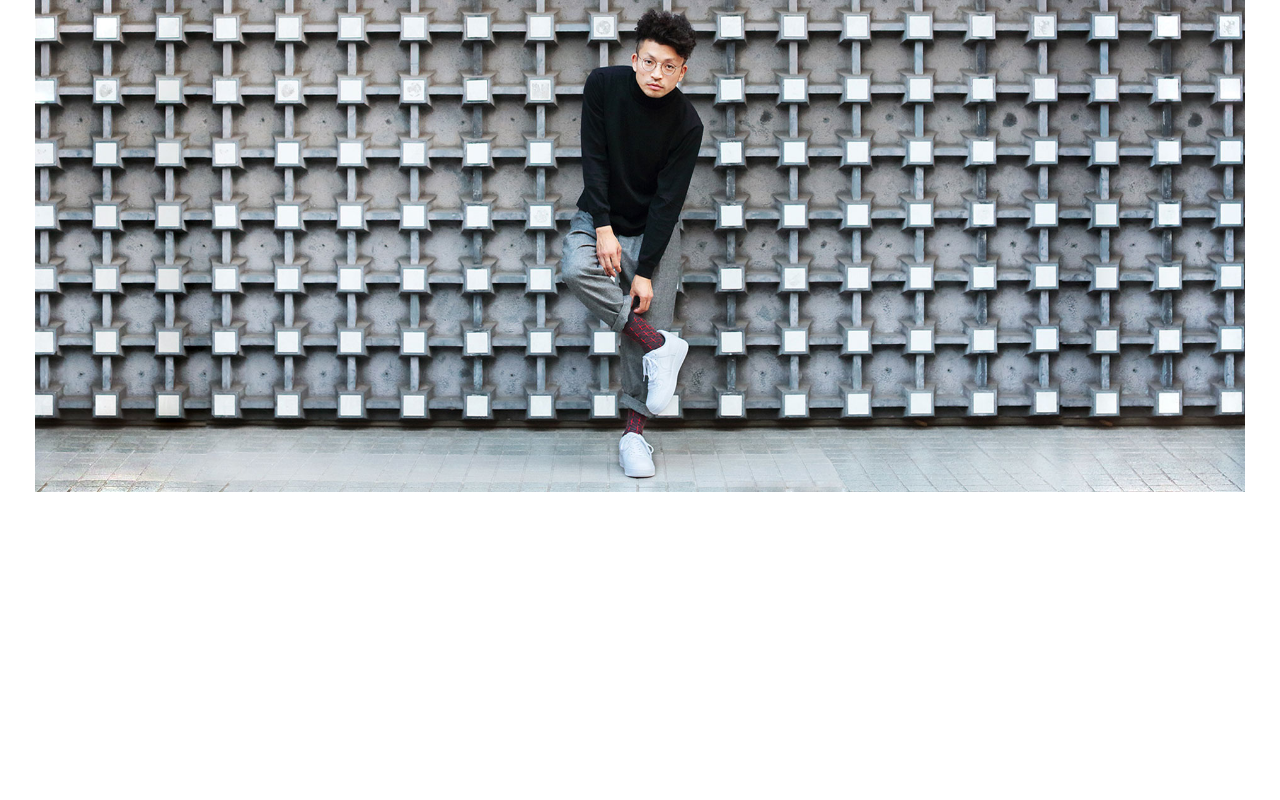
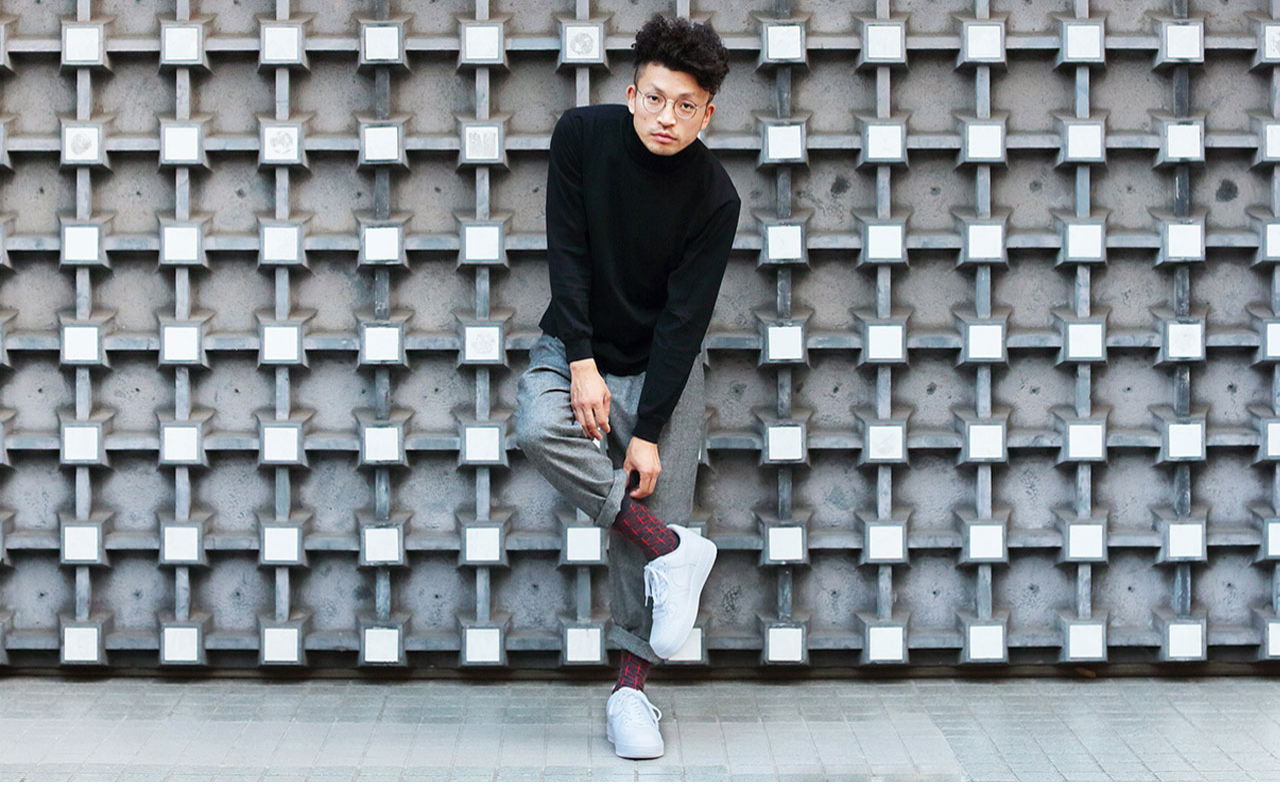
Before and after one commit to InnaBondarenko/Nosock, a website: page markup/UI_MR.html in a window 1280 px wide. Drawn offline with nearby package versions, Linux system fonts and the light colour scheme; files that its build step writes are made by us from their sources.

Commit message:
add intro-block

```diff
--- a/markup/UI_MR.html
+++ b/markup/UI_MR.html
@@ -9,10 +9,8 @@
 </head>
 	<body>
 
-		<div class="container">
-			<div class="intro">
-				<img src="assets/images/img01.jpg" height="780" width="1920" alt="">
-			</div>
+		<div class="intro">
+			<img class="intro-img" src="assets/images/img01.jpg" alt="">
 		</div>
 
 	<script src="https://ajax.googleapis.com/ajax/libs/jquery/1.11.3/jquery.min.js"></script>
--- a/markup/assets/scss/all.scss
+++ b/markup/assets/scss/all.scss
@@ -11,6 +11,7 @@
 @import 'modules/basket-block';
 @import 'modules/thumbnails';
 @import 'modules/blocks';
+@import 'modules/intro';
 
 @font-face {
     font-family: 'Microsoft PhagsPa';
--- /dev/null
+++ b/markup/assets/scss/modules/_intro.scss
@@ -0,0 +1,17 @@
+.intro{
+	overflow: hidden;
+	display: flex;
+	justify-content: center;
+	.intro-img{
+		max-width: 1016px;
+		height: 414px;
+		@media screen and (min-width: 768px) {
+			height: 580px;
+			max-width: 1424px;
+		}
+		@media screen and (min-width: 960px) {
+			height: 782px;
+			max-width: 1920px;
+		}
+	}
+}
```
Also changed, not shown: dist/UI_MR.html, dist/assets/css/all.css.
